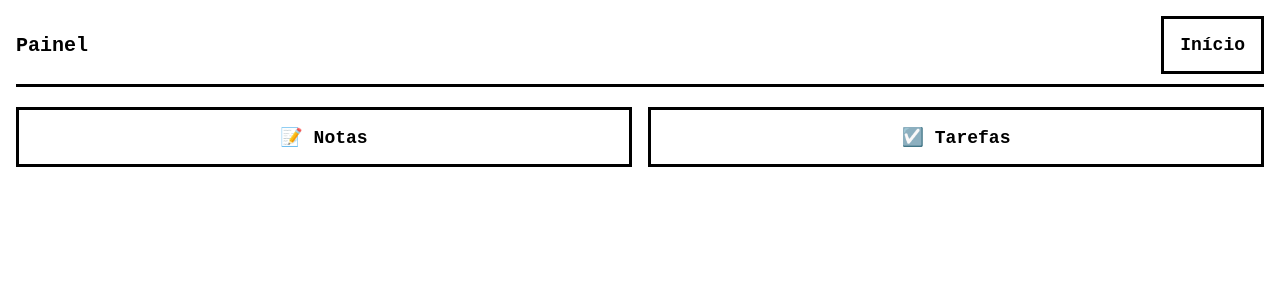
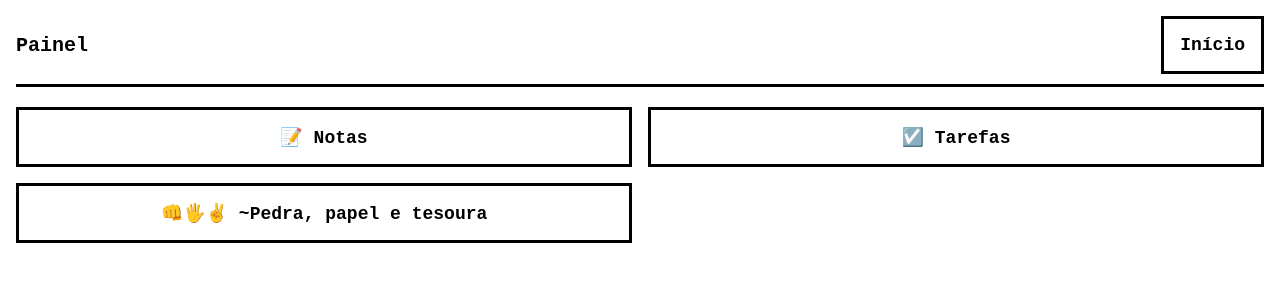
Before and after one commit to lulitamztt-design/kindle-os, a plain HTML site: page index.html in a window 1280 px wide. Drawn offline with Linux system fonts and the light colour scheme.

Commit message:
Update index.html

```diff
--- a/index.html
+++ b/index.html
@@ -19,6 +19,7 @@
     <div class="grade-apps">
       <button class="icone-app" onclick="abrirTela('notas')">📝 Notas</button>
       <button class="icone-app" onclick="abrirTela('tarefas')">☑️ Tarefas</button>
+      <button class="icone-app" onclick="abrirTela('jogo')">👊🖐✌ ~Pedra, papel e tesoura</button>
     </div>
   </main>
 
```
